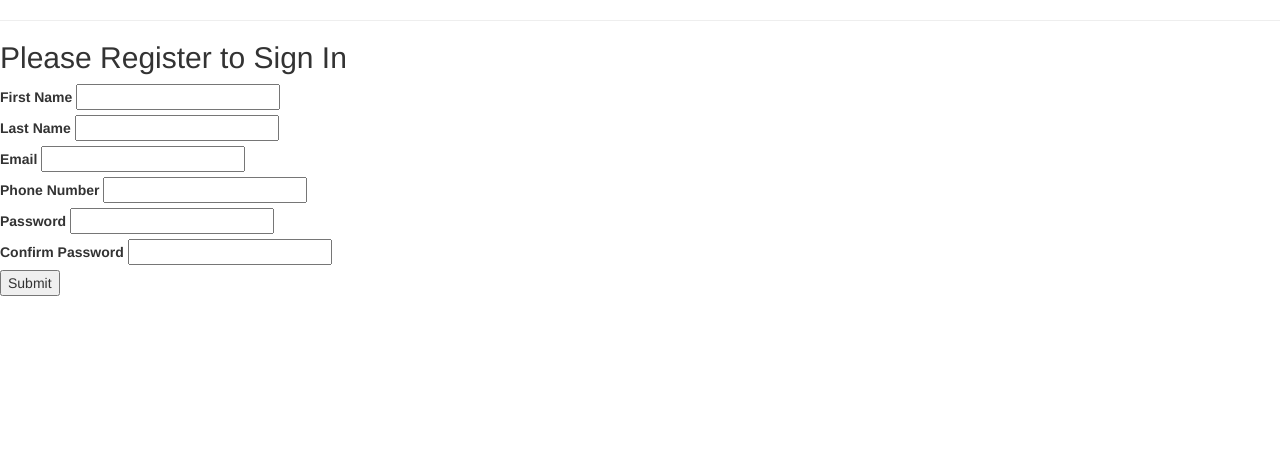
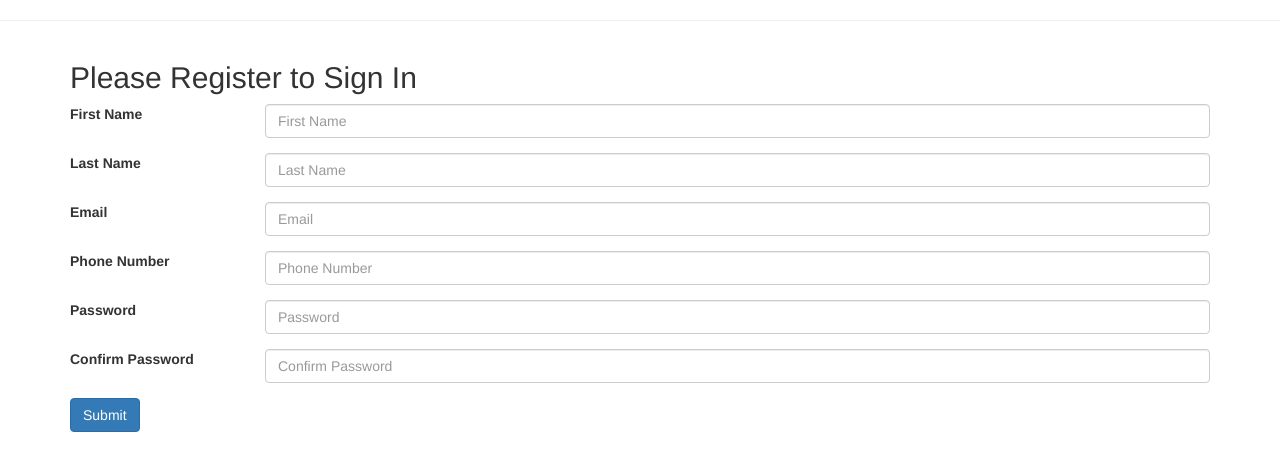
Before and after one commit to rdacso/Gardening-app, a Flask app: page /register in a window 1280 px wide. Shown: the part 52-523 px from the top of the page. Run offline with Flask 2, Linux system fonts and the light colour scheme; some libraries are stand-ins or nearby versions.

Commit message:
working on bootstrap

```diff
--- a/integration_testing.py
+++ b/integration_testing.py
@@ -0,0 +1,5 @@
+import json
+from unittest import TestCase
+from model import User, UserPlant, PlantType, AlertType, Alert, connect_to_db, db, example_data
+from server import app
+import server
--- a/model.py
+++ b/model.py
@@ -35,9 +35,6 @@ class User(db.Model):
     zip_code = db.Column(db.String(15))
     tmz = db.Column(db.DateTime, default=datetime.datetime.utcnow())
     alerts = db.Column(db.Boolean, default=True)
-
-
-
 
     def __repr__(self):
         """Provide helpful representation when printed."""
--- a/server.py
+++ b/server.py
@@ -24,6 +24,12 @@ def index():
     """Display homepage."""
 
     return render_template("homepage.html")
+
+@app.route('/login')
+def login():
+    """Display login page"""
+
+    return render_template('login.html')
 
 
 @app.route('/login', methods=['POST'])
@@ -135,26 +141,32 @@ def display_plant_info():
 
 @app.route('/addalerts', methods=['POST'])
 def add_alerts():
+
     """Users can add alerts to the plants on their profiles. """
 
     #get form variables
     user_plant_id = request.form.get('user_plant_id')
     alert_type_id = request.form.get('alert_type_id')
-    date = request.form['date']
+    date = request.form.get('date')
     user_id = session.get('user_id')
 
     #conditional to verify user is logged in before alerts are added.
+
     if user_id:
-        user_alert = search_user_alerts(alert_type_id)
+        user_alert = Alert.query.filter_by(alert_type_id=alert_type_id, user_plant_id=user_plant_id, date=date ).all()
+
     else:
         raise Exception("No user logged in.")
 
-    #If user's alert exists, do nothing. Otherwise add to db and redirect to user's profile page.
+    #conditional that searches userplant table for existing plants. if it already exists, plant is left alone. if plant does not exist, it's added to the table.
     if user_alert:
         flash('Alert updated!')
     else:
-        add_new_alert(user_plant_id, alert_type_id, date)
+        user_alert = Alert(user_plant_id=user_plant_id, alert_type_id=alert_type_id, date=date)
         flash('New alert added')
+        db.session.add(user_alert)
+
+    db.session.commit()
 
     return redirect("/users/" + str(user_id))
 
@@ -193,6 +205,7 @@ def complete_alert():
      #conditional to verify user is logged in before alerts are added. If they are logged in, task completion is updated.
     if user_id:
         alert_completion = Alert.query.get(user_plant_id)
+        print "hi becca i love youuuu", alert_completion
         alert_completion.completion = completion
     else:
         raise Exception("No user logged in.")
--- a/static/add_qty.js
+++ b/static/add_qty.js
@@ -6,7 +6,7 @@ function displayQty(response){
   console.log('qty');
   var div_id = "#plant_number" + response['user_plant_id'];
   console.log(div_id);
-  $(div_id).html('<div>' + qty + '</div>');
+  $(div_id).html('<div>' + 'You have ' + qty + ' of these plants in your garden' + '</div>');
 }
 
 function addNum(evt){
--- a/templates/base.html
+++ b/templates/base.html
@@ -9,8 +9,9 @@
   <script src="https://code.jquery.com/jquery-2.1.4.min.js"></script>
   <script>'http://ajax.aspnetcdn.com/ajax/jquery.validate/1.15.0/jquery.validate.js'</script>
 
-  <!-- <script src='/static/form_validation.js'></script> -->
   <link href="/static/styles.css" rel="stylesheet" >
+  <link href="/static/dashboard.css" rel="stylesheet" >
+
   <nav class="navbar navbar-default">
   <div class="container-fluid">
     <div class="navbar-header">
@@ -27,14 +28,13 @@
         <li><a href="/logout">Logout</a></li>
         {%endif %}
       </ul>
-
+  </div>
+</div>
 </nav>
 
 </head>
 
 <body>
-<script src="/static/modal_window.js"></script>
-
   <hr>
     {% with messages = get_flashed_messages() %}
   {% if messages %}
--- a/templates/user_form.html
+++ b/templates/user_form.html
@@ -1,23 +1,67 @@
 {% extends 'base.html' %}
 {% block content %}
 
-    <h2>Please Register to Sign In</h2>
 
-    <form action='/register' id='registrationform' method='POST'>
-      <label for='firstname'>First Name <input type='text' minlength='2' id='firstname' name='first_name'></label><br>
-      <label for='lastname'> Last Name <input type='text' minlength='2' id='lastname' name='last_name'></label><br>
-      <label for='email'> Email <input type='email' id='email' name='email'></label><br>
-      <label for='phone'> Phone Number <input type='number' minlength='10' id='phone' name='phone_number'></label><br>
-      <label for='password'> Password <input type='password' id='password' name='password'></label><br>
-      <label for='confirm_password'>Confirm Password <input type='password' id='confirm_password' name='confirm_password'></label><br>
-      <input type="submit">
-</form>
-    </form>
 
+<div class="container" id='formcontainer'>
+  <form action='/register' id='registrationform' method='POST'>
+
+  <h2>Please Register to Sign In</h2>
+
+    <div class="form-group row">
+      <label for="firstname" class="col-sm-2 col-form-label">First Name</label>
+      <div class="col-sm-10">
+        <input type="text" class="form-control" id="firstname" name='first_name' minlength='2' placeholder="First Name">
+      </div>
+    </div>
+
+    <div class="form-group row">
+      <label for="lastname" class="col-sm-2 col-form-label">Last Name</label>
+      <div class="col-sm-10">
+        <input type="text" class="form-control" id="lastname" name='last_name' minlength='2' placeholder="Last Name">
+      </div>
+    </div>
+
+    <div class="form-group row">
+      <label for="email" class="col-sm-2 col-form-label">Email</label>
+      <div class="col-sm-10">
+        <input type="email" class="form-control" id="email" name='email' placeholder="Email">
+      </div>
+    </div>
+
+    <div class="form-group row">
+      <label for="phone" class="col-sm-2 col-form-label">Phone Number</label>
+      <div class="col-sm-10">
+        <input type="number" class="form-control" minlength='10' id="phone" name='phone_number' placeholder="Phone Number">
+      </div>
+    </div>
+
+    <div class="form-group row">
+      <label for="password" class="col-sm-2 col-form-label">Password</label>
+      <div class="col-sm-10">
+        <input type="password" class="form-control" id='password' name='password' placeholder="Password">
+      </div>
+    </div>
+
+    <div class="form-group row">
+      <label for="confirm_password" class="col-sm-2 col-form-label">Confirm Password</label>
+      <div class="col-sm-10">
+        <input type="password" class="form-control" id='confirm_password' name='confirm_password' placeholder="Confirm Password">
+      </div>
+    </div>
+
+
+    <div class="form-group row">
+      <div class="offset-sm-2 col-sm-10">
+        <button type="submit" class="btn btn-primary">Submit</button>
+      </div>
+    </div>
+  </form>
+</div>
 
 <script src='https://cdnjs.cloudflare.com/ajax/libs/jquery/3.1.1/jquery.min.js'></script>
 <script src="http://ajax.aspnetcdn.com/ajax/jquery.validate/1.15.0/jquery.validate.js"></script>
-  <script src='/static/form_validation.js'></script>
+<script src='/static/form_validation.js'></script>
 
 
 {% endblock %}
```
Also changed, not shown: static/complete_alerts.js (deleted, +0 -36 lines), templates/homepage.html (+23 -4 lines), templates/login.html (+26 -7 lines), templates/user_info.html (+32 -19 lines), user_info.html (deleted, +0 -22 lines).
